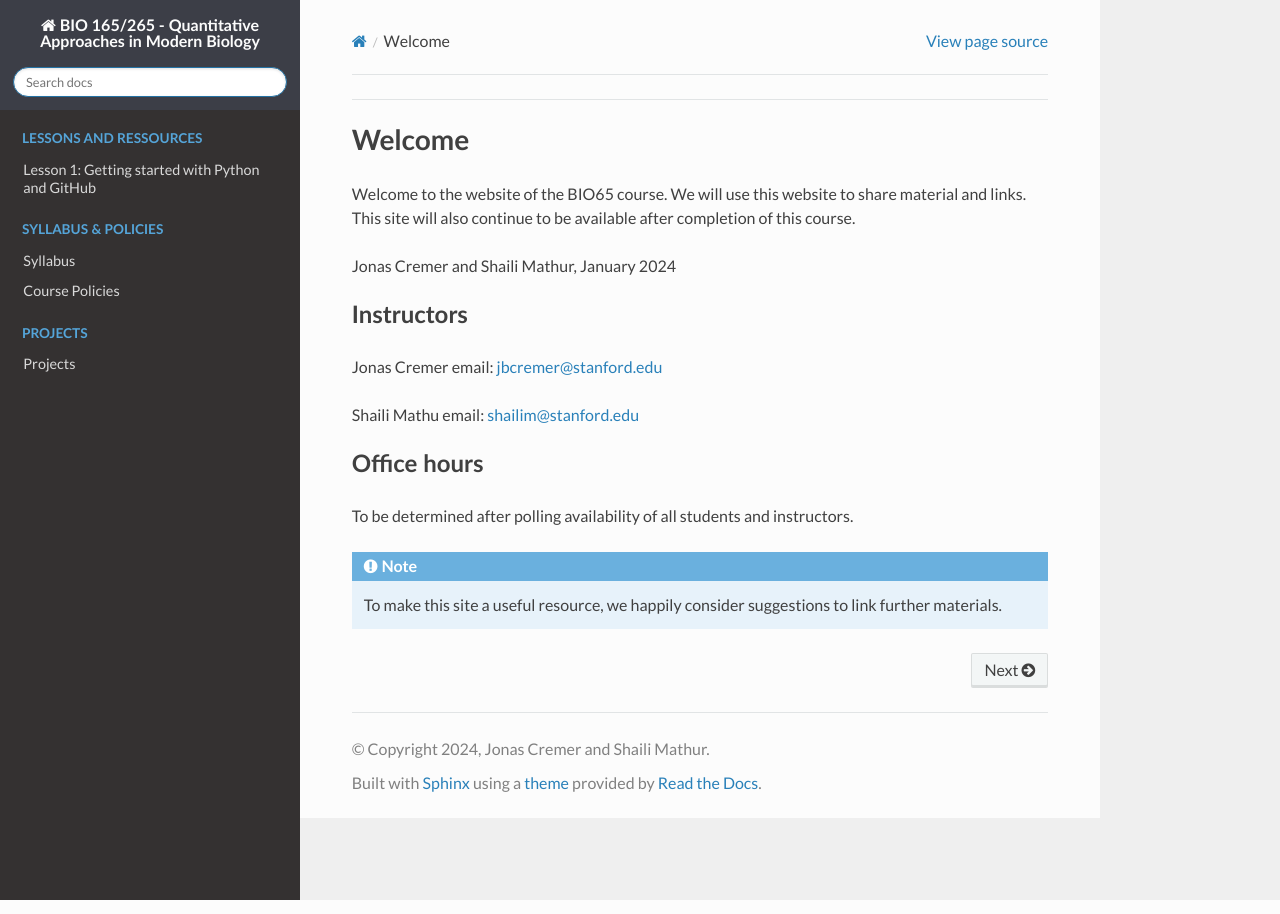
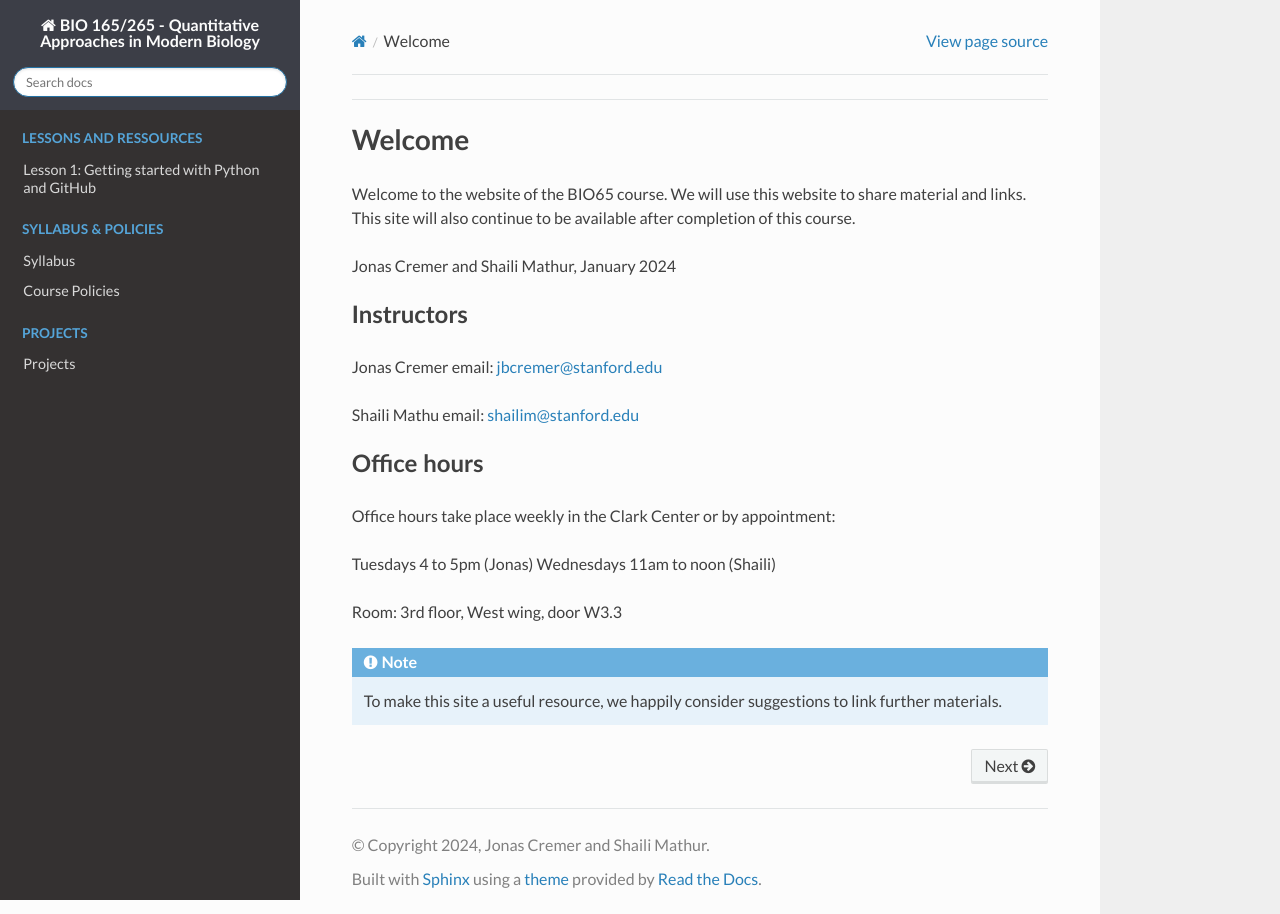
Before and after one commit to BIO165/BIO165, a Sphinx documentation site: the page built from source/index.rst, in a window 1280 px wide. Built offline with Sphinx 7.4.7 and the Read the Docs theme 2.0.0, drawn with Linux system fonts in a browser that asks for light colours.

Commit message:
added office hours

```diff
--- a/source/index.rst
+++ b/source/index.rst
@@ -15,7 +15,13 @@ Shaili Mathu email: shailim@stanford.edu
 
 Office hours
 ------------
-To be determined after polling availability of all students and instructors.
+
+Office hours take place weekly in the Clark Center or by appointment:
+
+Tuesdays 4 to 5pm (Jonas)
+Wednesdays 11am to noon (Shaili)
+
+Room: 3rd floor, West wing, door W3.3
 
 .. toctree::
    :maxdepth: 1
```
